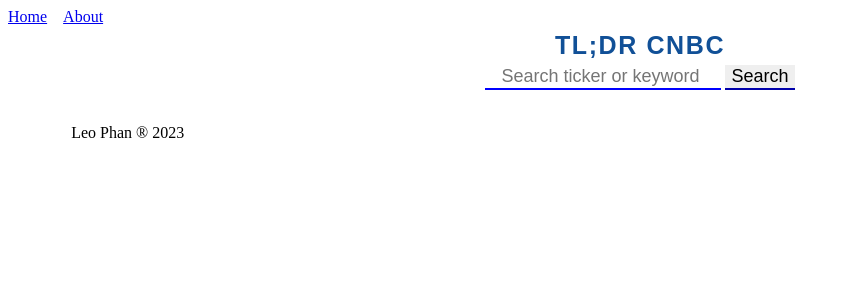
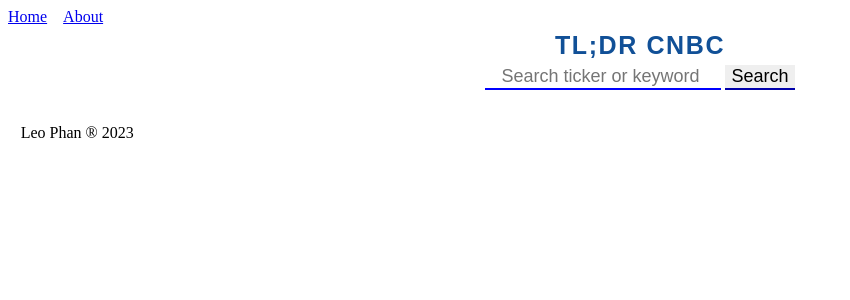
Before and after one commit to qphan-org/tldrCNBC, a Flask app: template templates/base.html in a window 1280 px wide. Shown: the top 300 px of the page, without its empty margins (0-850 px from the left). Run offline with Flask 2, Linux system fonts and the light colour scheme; the template is opened without the code that fills it, so the values that code supplies are empty; parts of the project's set-up code (start-up, migrations or seed data) failed here and were passed over.

Commit message:
slightly modified footnote

```diff
--- a/templates/base.html
+++ b/templates/base.html
@@ -29,6 +29,6 @@
         </main>
 
     </div>
-    <p style="padding-left:5%">Leo Phan ® 2023</p>
+    <p style="padding-left:1%">Leo Phan ® 2023</p>
 </body>
 </html>
```
